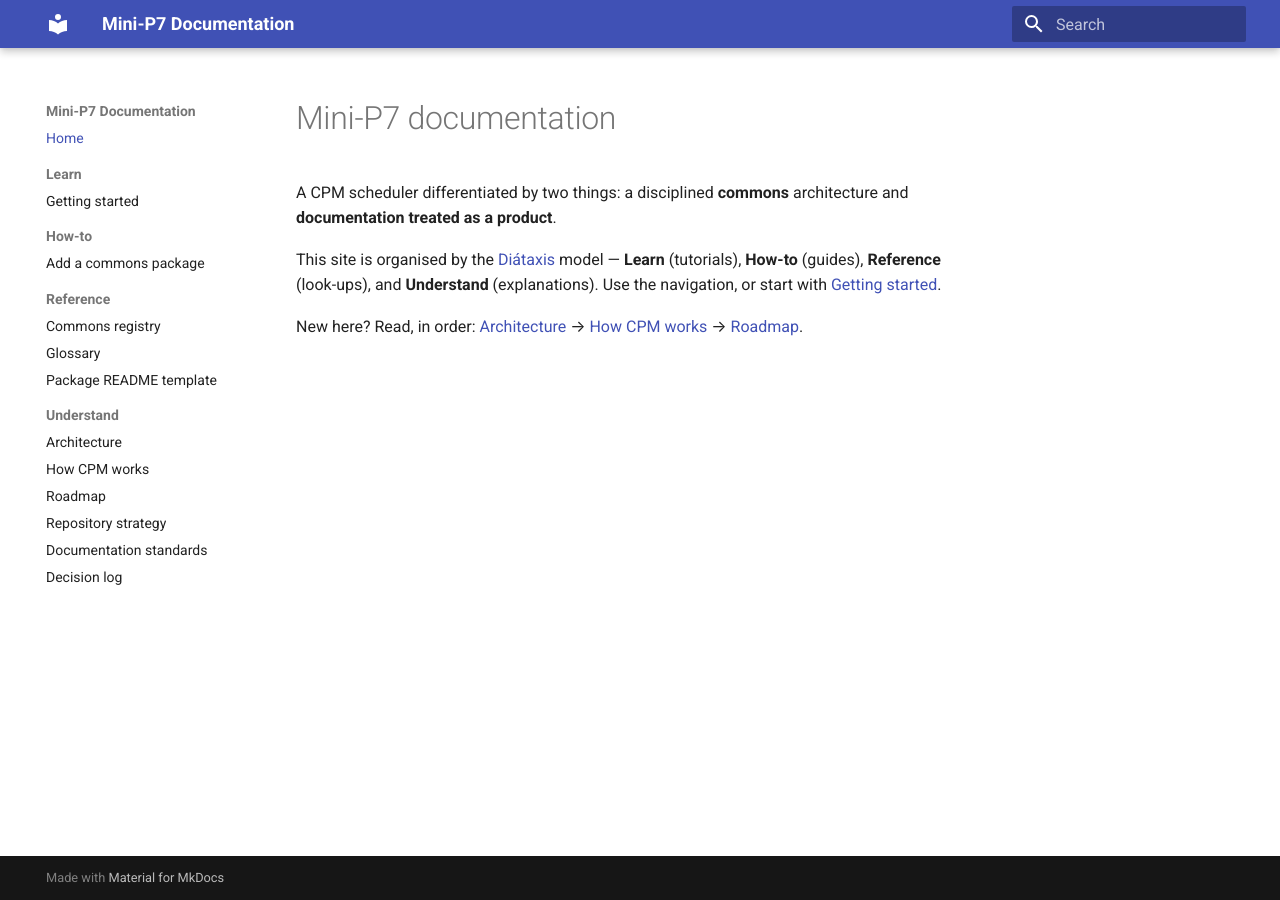
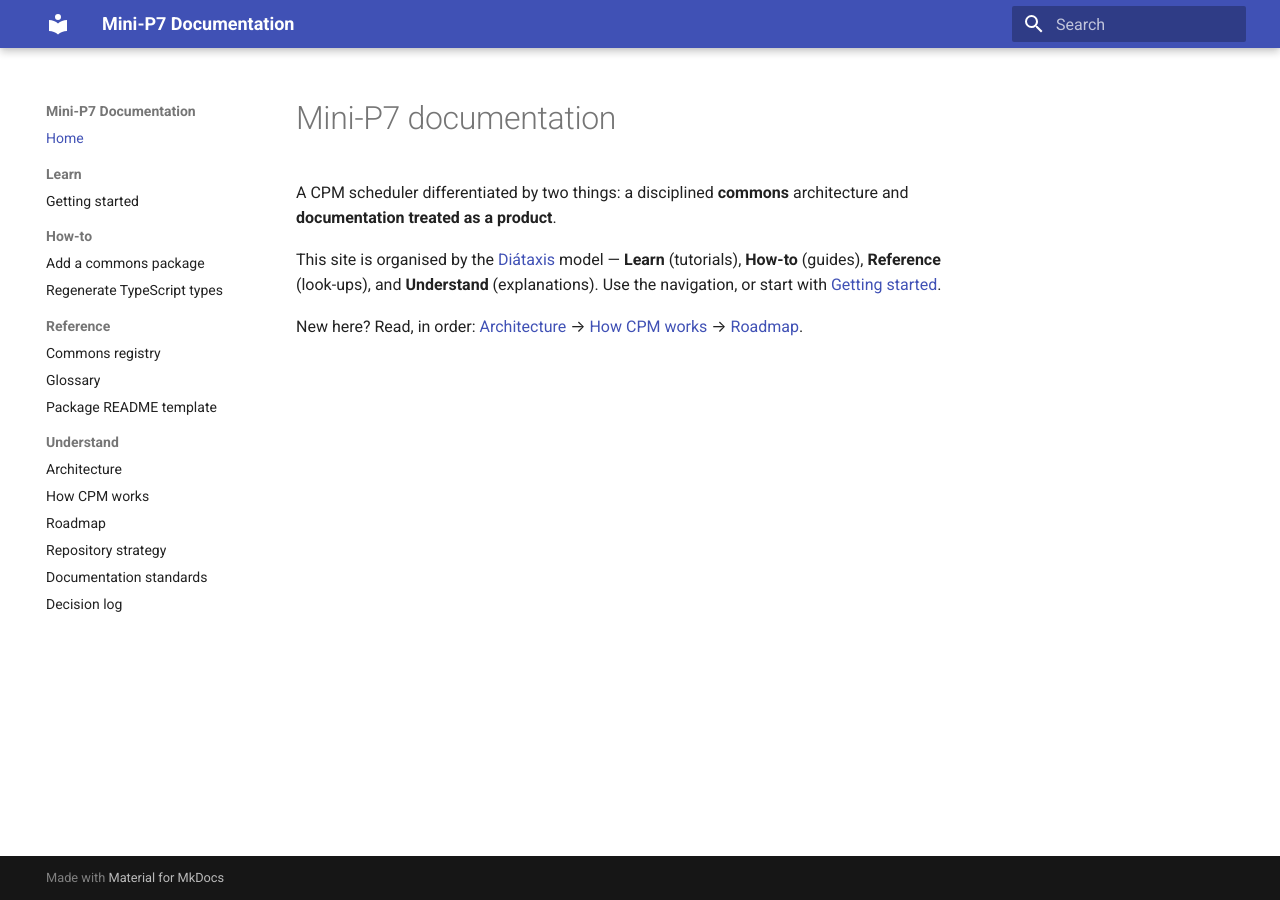
Before and after one commit to shafeehhecker/MiniP7, an MkDocs documentation site: the page built from docs/index.md, in a window 1280 px wide. Built offline with MkDocs 1.6.1 and Material for MkDocs 9.7.7, drawn with Linux system fonts in a browser that asks for light colours; some of the changed lines change nothing that is shown.

Commit message:
Update mkdocs.yml
Added validation.links.not_found: info so external links to package READMEs (live on GitHub next to code) don't break strict build, while broken intra-docs links still fail

```diff
--- a/mkdocs.yml
+++ b/mkdocs.yml
@@ -9,6 +9,7 @@
       - Getting started: guides/getting-started.md
   - How-to:
       - Add a commons package: guides/adding-a-package.md
+      - Regenerate TypeScript types: guides/regenerating-types.md
   - Reference:
       - Commons registry: architecture/commons.md
       - Glossary: domain/glossary.md
@@ -21,3 +22,10 @@
       - Documentation standards: DOCUMENTATION_STANDARDS.md
       - Decision log: adr/README.md
 markdown_extensions: [admonition, pymdownx.superfences, tables, toc]
+# Package READMEs live next to their code (per DOCUMENTATION_STANDARDS §2), so
+# docs pages legitimately link outside the docs/ tree; those links resolve on
+# GitHub but not on the built site. Downgrade only that check; --strict still
+# fails on bad nav, bad anchors, and broken intra-docs links.
+validation:
+  links:
+    not_found: info
```
